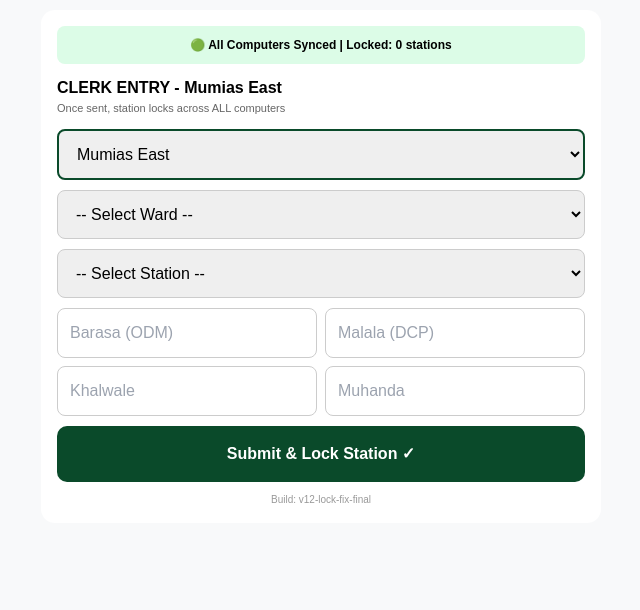
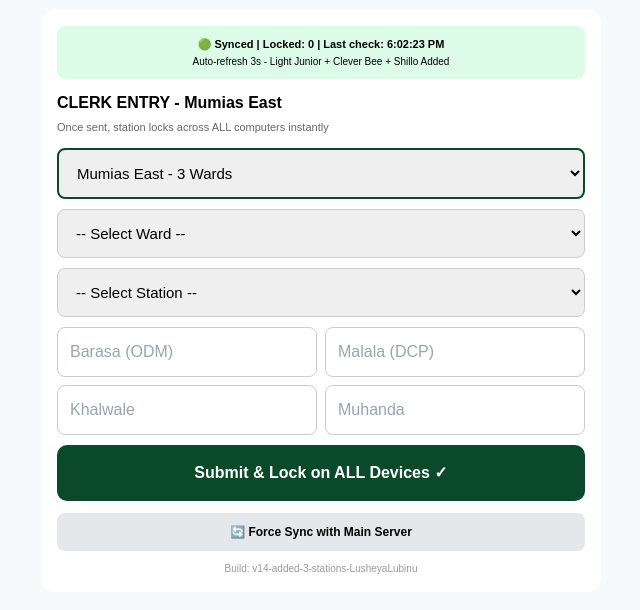
Before and after one commit to muhsinswaleh69-max/hakitally, a Next.js app: page /admin in a window 1280 px wide. Shown: the top 610 px of the page, without its empty margins (319-959 px from the left). Built offline with nearby package versions, Linux system fonts and the light colour scheme; no server answers; the database is empty.

Commit message:
Update page.tsx

```diff
--- a/app/admin/page.tsx
+++ b/app/admin/page.tsx
@@ -50,7 +50,7 @@ const COUNTY_DATA: any = {
     "Musanda": ["Musanda Primary","Musanda Sec","Musanda Market","Musanda Chief Office","Musanda Township","Musanda DEB","St Joseph Musanda","Musanda Polytechnic","Musanda Dispensary","Musanda Central"]
   },
   "Mumias East": {
-    "Lusheya/Lubinu": ["Shibale Primary","Lubinu Primary","Matawa Primary","Lubinu Sec","Lusheya Primary","Shibale Sec","Elwakana Primary","Makunga Primary Lubinu","Indangalasia Primary","Emakhwale Lubinu","St Joseph Shibale","Malaha Lubinu"],
+    "Lusheya/Lubinu": ["Shibale Primary","Lubinu Primary","Matawa Primary","Lubinu Sec","Lusheya Primary","Shibale Sec","Elwakana Primary","Makunga Primary Lubinu","Indangalasia Primary","Emakhwale Lubinu","St Joseph Shibale","Malaha Lubinu","Light Junior","Clever Bee","Shillo Pri."],
     "Malaha/Isongo/Makunga": ["Malaha Primary","Isongo Primary","Makunga Primary","Malaha Sec","Isongo Sec","Makunga Sec","Emasatsi Primary","Emakale Primary","Eshiakhulo Makunga","Mwitoti Primary","Khaimba Primary","Malaha Polytechnic"],
     "East Wanga": ["Mwitoti Primary","Musango Primary","Nyapora Primary","Khaimba Primary East","Mwitoti Sec","Elureko Primary","Namabhu Primary","Mumias Sugar East","Emukaya Primary","Eshikoye Primary","Eshirumba Primary","Ekero Muslim East"]
   },
@@ -97,18 +97,21 @@ export default function Admin(){
   const [votes,setVotes]=useState({barasa:0,malala:0,khalwale:0,muhanda:0})
   const [lockedStations,setLockedStations]=useState<Set<string>>(new Set())
   const [loading,setLoading]=useState(false)
+  const [lastSync,setLastSync]=useState('')
 
   const refreshLocks = async ()=>{
     const {data}=await supabase.from('results').select('constituency,ward,station_name')
     if(data){
       const set = new Set(data.map((r:any)=> `${r.constituency}|${r.ward}|${r.station_name}`))
       setLockedStations(set as any)
+      setLastSync(new Date().toLocaleTimeString())
     }
   }
 
   useEffect(()=>{
     refreshLocks()
-    const channel = supabase.channel('lock-watcher').on('postgres_changes',{event:'INSERT',schema:'public',table:'results'},(payload:any)=>{
+    const poll = setInterval(refreshLocks, 3000)
+    const channel = supabase.channel('lock-watcher-v2').on('postgres_changes',{event:'INSERT',schema:'public',table:'results'},(payload:any)=>{
       const r:any = payload.new
       const key = `${r.constituency}|${r.ward}|${r.station_name}`
       setLockedStations(prev=>{
@@ -117,26 +120,31 @@ export default function Admin(){
         return next as any
       })
     }).subscribe()
-    return ()=>{ supabase.removeChannel(channel) }
+    return ()=>{ clearInterval(poll); supabase.removeChannel(channel) }
   },[])
+
+  useEffect(()=>{ if(ward) refreshLocks() }, [ward])
 
   const submit = async (e:any)=>{
     e.preventDefault()
     const key = `${constituency}|${ward}|${station}`
-    if(lockedStations.has(key)){ alert(`🔒 LOCKED: ${station} already sent!`); return }
+    if(lockedStations.has(key)){ alert(`🔒 LOCKED: ${station} already sent from main server!`); return }
     setLoading(true)
     const payload = { constituency, ward, station_name: station, barasa_votes: votes.barasa, malala_votes: votes.malala, khalwale_votes: votes.khalwale, muhanda_votes: votes.muhanda, total_votes: votes.barasa+votes.malala+votes.khalwale+votes.muhanda }
     try{
-      const {error}:any=await supabase.from('results').insert([payload]); if(error) throw error
+      const {error}:any=await supabase.from('results').insert([payload])
+      if(error) throw error
       setLockedStations(prev=>{
         const next = new Set(prev)
         next.add(key)
         return next as any
       })
-      alert(`✅ Locked! ${station} sent and locked.`)
+      alert(`✅ Locked! ${station} sent and locked on ALL devices.`)
     }catch(err:any){
-      if(err.code==='23505'){ alert(`🔒 Already locked by another clerk!`); setLockedStations(prev=>{ const next=new Set(prev); next.add(key); return next as any })}
-      else alert(`Error: ${err.message}`)
+      if(err.code==='23505'){
+        alert(`🔒 Blocked by main server: ${station} already submitted!`)
+        setLockedStations(prev=>{ const next=new Set(prev); next.add(key); return next as any })
+      } else alert(`Error: ${err.message}`)
     }
     setLoading(false); setStation(''); setVotes({barasa:0,malala:0,khalwale:0,muhanda:0})
   }
@@ -146,22 +154,29 @@ export default function Admin(){
 
   return (
     <div style={{maxWidth:'560px',margin:'10px auto',padding:'16px',background:'white',borderRadius:'14px',fontFamily:'sans-serif'}}>
-      <div style={{padding:'10px',background:'#dcfce7',borderRadius:'8px',fontSize:'12px',textAlign:'center',marginBottom:'12px',fontWeight:'bold'}}>🟢 All Computers Synced | Locked: {lockedStations.size} stations</div>
-      <h1 style={{fontWeight:'bold'}}>CLERK ENTRY - {constituency}</h1>
-      <p style={{fontSize:'11px',color:'#666'}}>Once sent, station locks across ALL computers</p>
+      <div style={{padding:'10px',background:'#dcfce7',borderRadius:'8px',fontSize:'11px',textAlign:'center',marginBottom:'12px',fontWeight:'bold'}}>
+        🟢 Synced | Locked: {lockedStations.size} | Last check: {lastSync || 'now'}<br/>
+        <span style={{fontSize:'10px',fontWeight:'normal'}}>Auto-refresh 3s - Light Junior + Clever Bee + Shillo Added</span>
+      </div>
+      <h1 style={{fontWeight:'bold',margin:'0'}}>CLERK ENTRY - {constituency}</h1>
+      <p style={{fontSize:'11px',color:'#666',margin:'4px 0 8px 0'}}>Once sent, station locks across ALL computers instantly</p>
       <form onSubmit={submit} style={{display:'flex',flexDirection:'column',gap:'10px',marginTop:'12px'}}>
-        <select required value={constituency} onChange={e=>{setConstituency(e.target.value); setWard(''); setStation('')}} style={{padding:'14px',border:'2px solid #0a4a2a',borderRadius:'8px'}}>{Object.keys(COUNTY_DATA).map(c=><option key={c} value={c}>{c}</option>)}</select>
-        <select required value={ward} onChange={e=>{setWard(e.target.value); setStation('')}} style={{padding:'14px',border:'1px solid #ccc',borderRadius:'8px'}}><option value="">-- Select Ward --</option>{wards.map((w:any)=><option key={w} value={w}>{w}</option>)}</select>
-        <select required value={station} onChange={e=>setStation(e.target.value)} style={{padding:'14px',border:'1px solid #ccc',borderRadius:'8px'}}><option value="">-- Select Station --</option>{stations.map((s:any)=>{ const locked = lockedStations.has(`${constituency}|${ward}|${s}`); return <option key={s} value={s} disabled={locked}>{locked? `🔒 ${s} - ALREADY SENT` : `📍 ${s}`}</option>})}</select>
+        <select required value={constituency} onChange={e=>{setConstituency(e.target.value); setWard(''); setStation('')}} style={{padding:'14px',border:'2px solid #0a4a2a',borderRadius:'8px',fontSize:'15px'}}>{Object.keys(COUNTY_DATA).map(c=><option key={c} value={c}>{c} - {Object.keys(COUNTY_DATA[c]).length} Wards</option>)}</select>
+        <select required value={ward} onChange={e=>{setWard(e.target.value); setStation(''); refreshLocks()}} style={{padding:'14px',border:'1px solid #ccc',borderRadius:'8px',fontSize:'15px'}}><option value="">-- Select Ward --</option>{wards.map((w:any)=><option key={w} value={w}>{w}</option>)}</select>
+        <select required value={station} onChange={e=>setStation(e.target.value)} style={{padding:'14px',border:'1px solid #ccc',borderRadius:'8px',fontSize:'15px'}}><option value="">-- Select Station --</option>{stations.map((s:any)=>{ const locked = lockedStations.has(`${constituency}|${ward}|${s}`); return <option key={s} value={s} disabled={locked}>{locked? `🔒 ${s} - ALREADY SENT` : `📍 ${s}`}</option>})}</select>
+        {station && lockedStations.has(`${constituency}|${ward}|${station}`) && <div style={{background:'#fee2e2',padding:'10px',borderRadius:'8px',color:'#dc2626',fontWeight:'bold',fontSize:'13px',textAlign:'center'}}>🔒 BLOCKED BY MAIN SERVER<br/>{station} already submitted.</div>}
         <div style={{display:'grid',gridTemplateColumns:'1fr 1fr',gap:'8px'}}>
           <input required type="number" min="0" placeholder="Barasa (ODM)" value={votes.barasa||''} onChange={e=>setVotes({...votes,barasa:Number(e.target.value)})} style={{padding:'12px',border:'1px solid #ccc',borderRadius:'8px'}}/>
           <input required type="number" min="0" placeholder="Malala (DCP)" value={votes.malala||''} onChange={e=>setVotes({...votes,malala:Number(e.target.value)})} style={{padding:'12px',border:'1px solid #ccc',borderRadius:'8px'}}/>
           <input type="number" min="0" placeholder="Khalwale" value={votes.khalwale||''} onChange={e=>setVotes({...votes,khalwale:Number(e.target.value)})} style={{padding:'12px',border:'1px solid #ccc',borderRadius:'8px'}}/>
           <input type="number" min="0" placeholder="Muhanda" value={votes.muhanda||''} onChange={e=>setVotes({...votes,muhanda:Number(e.target.value)})} style={{padding:'12px',border:'1px solid #ccc',borderRadius:'8px'}}/>
         </div>
-        <button disabled={loading} style={{padding:'16px',background:'#0a4a2a',color:'white',borderRadius:'10px',fontWeight:'bold'}}>{loading?'Submitting...':'Submit & Lock Station ✓'}</button>
+        <button disabled={loading || (station && lockedStations.has(`${constituency}|${ward}|${station}`))} style={{padding:'16px',background:(station && lockedStations.has(`${constituency}|${ward}|${station}`))?'#9ca3af':'#0a4a2a',color:'white',borderRadius:'10px',fontWeight:'bold',fontSize:'16px'}}>{station && lockedStations.has(`${constituency}|${ward}|${station}`)? '🔒 LOCKED ON ALL DEVICES' : loading? 'Submitting...': 'Submit & Lock on ALL Devices ✓'}</button>
       </form>
-      <div style={{marginTop:'10px',fontSize:'10px',color:'#999',textAlign:'center'}}>Build: v12-lock-fix-final</div>
+      <div style={{marginTop:'12px',display:'flex',gap:'6px'}}>
+        <button onClick={refreshLocks} style={{flex:1,padding:'10px',background:'#e5e7eb',borderRadius:'8px',fontSize:'12px',fontWeight:'bold'}}>🔄 Force Sync with Main Server</button>
+      </div>
+      <div style={{marginTop:'10px',fontSize:'10px',color:'#999',textAlign:'center'}}>Build: v14-added-3-stations-LusheyaLubinu</div>
     </div>
   )
 }
```
